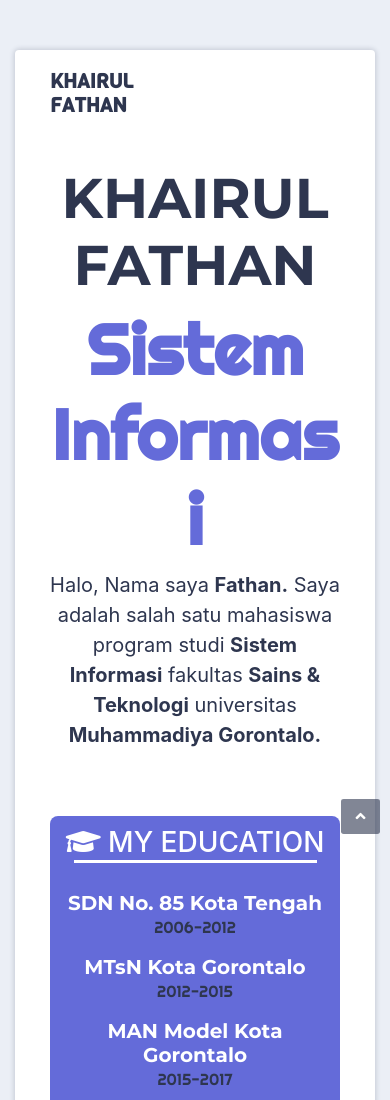
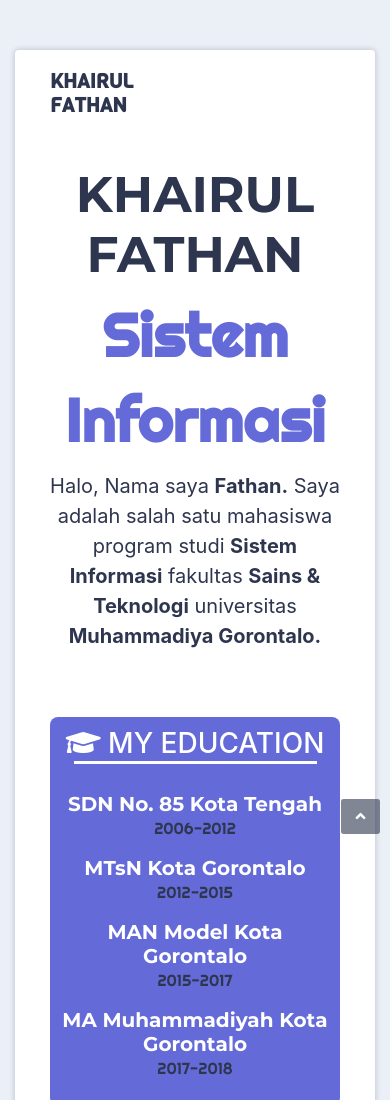
Before and after one commit to KhairullFathan/KhairullFathan.github.io, a plain HTML site: page index.html in a window 390 px wide. Shown: the top 1100 px of the page. Drawn offline with Linux system fonts and the light colour scheme.

Commit message:
memperbaiki tampilan mobile bagian profil

```diff
--- a/assets/css/mobile-style.css
+++ b/assets/css/mobile-style.css
@@ -13,8 +13,11 @@
 		margin-top: 50px;
 		text-align: center;
 	}
+	.content-profil h1{
+		font-size: 50px;
+	}
 	.content-profil h2.display-2{
-		font-size: 70px;
+		font-size: 60px;
 	}
 	.content-vektor-1{
 		display: none;
```
